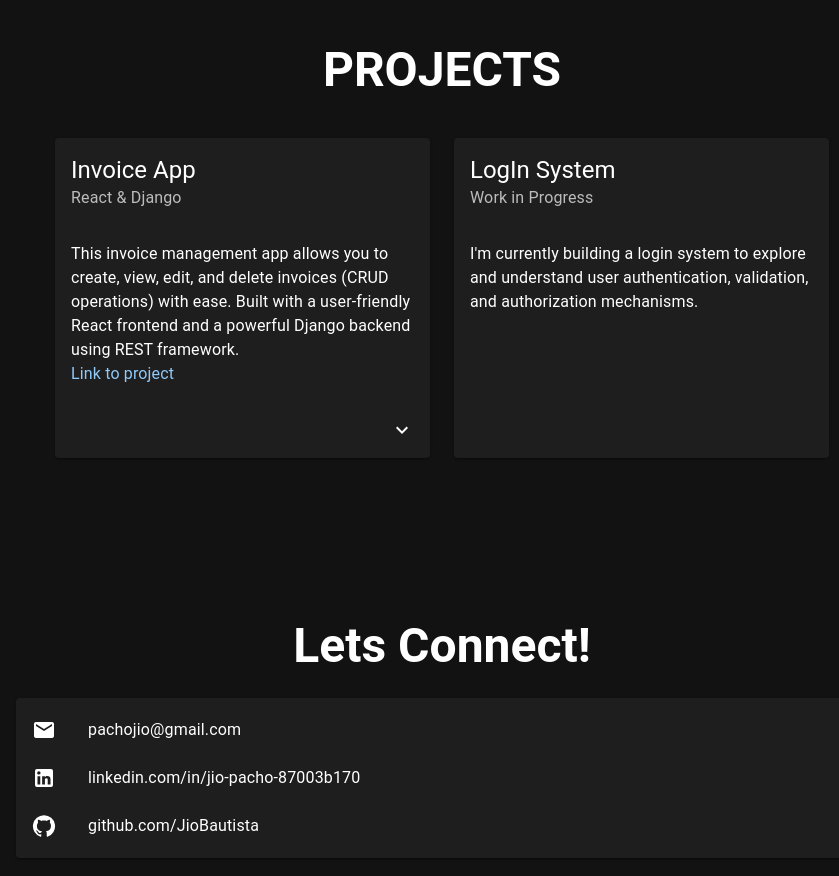
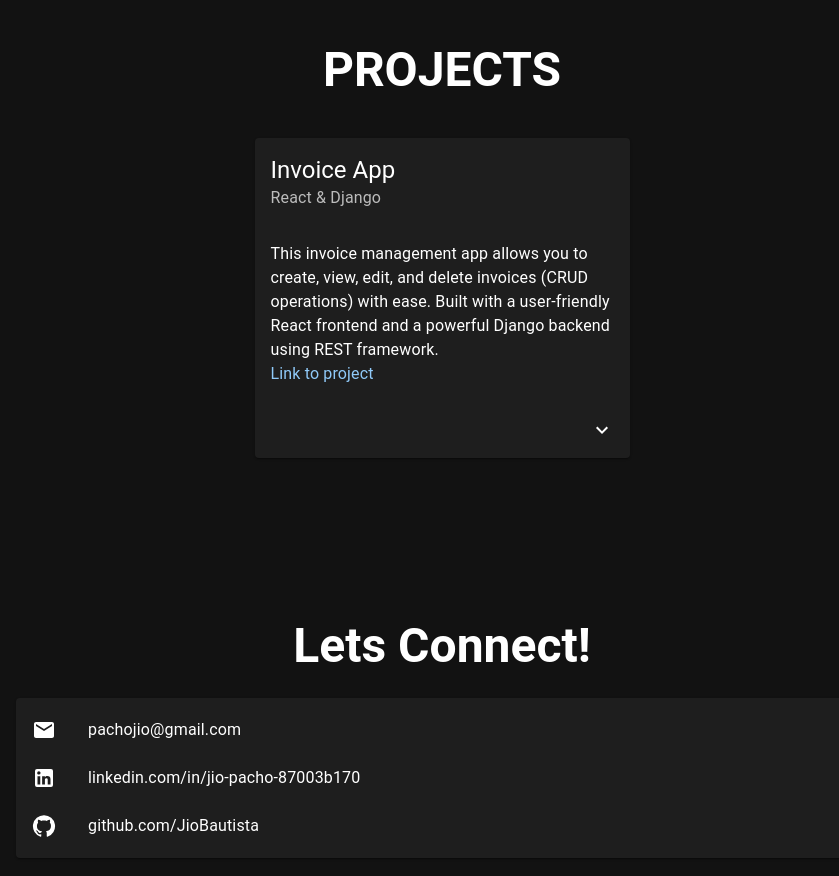
Before and after one commit to JioBautista/portfolio-main, a React (Vite) app in the folder app/: page / in a window 1280 px wide. Shown: the part 840-1716 px from the top of the page, without its empty margins (198-1037 px from the left). Built offline with nearby package versions, Linux system fonts and the light colour scheme.

Commit message:
Update Project.jsx

```diff
--- a/app/src/pages/Project.jsx
+++ b/app/src/pages/Project.jsx
@@ -92,17 +92,6 @@ function Project() {
             </CardContent>
           </Collapse>
         </Card>
-
-        {/* SECOND PROJECT */}
-        <Card sx={{ maxWidth: 375, maxHeight: 320 }}>
-          <CardHeader title="LogIn System" subheader="Work in Progress" />
-          <CardContent>
-            <Typography>
-              I'm currently building a login system to explore and understand
-              user authentication, validation, and authorization mechanisms.
-            </Typography>
-          </CardContent>
-        </Card>
       </Stack>
     </Container>
   );
```
